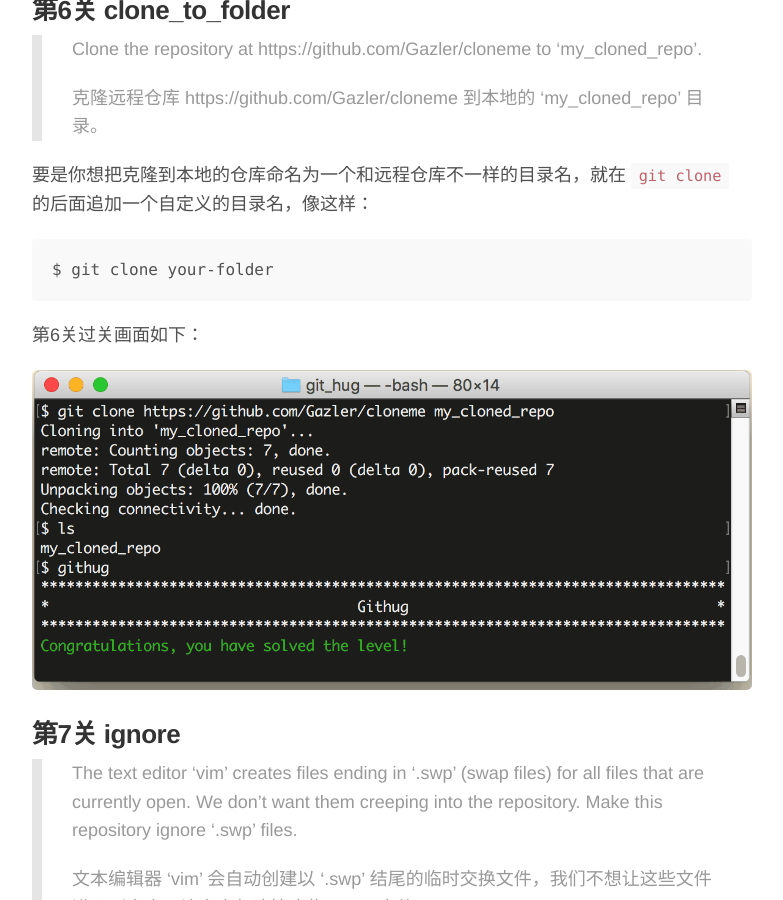
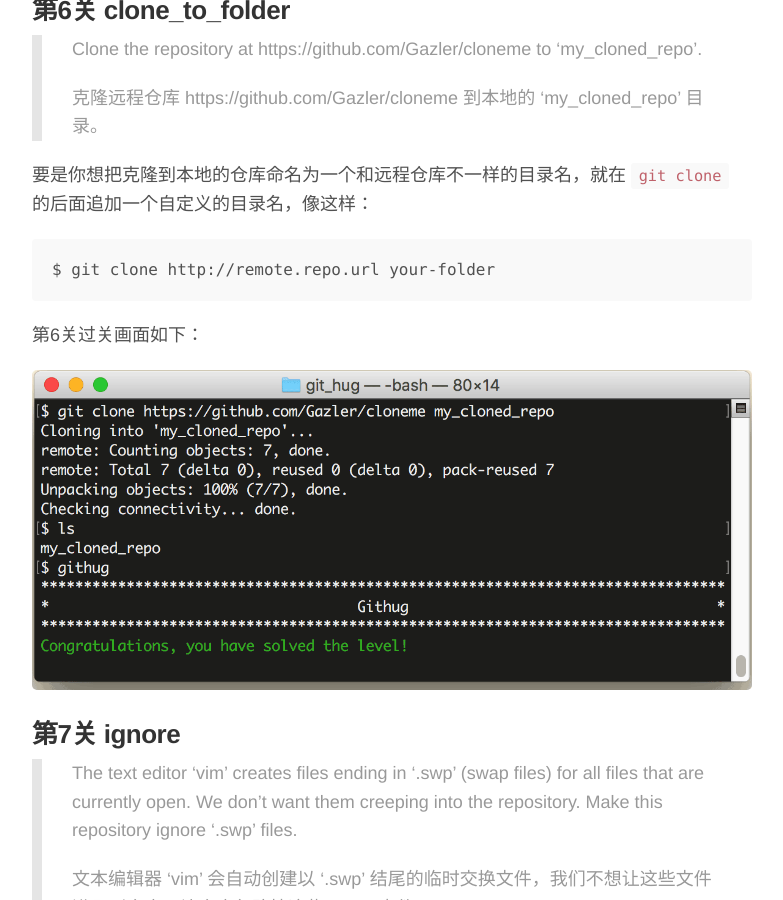
Before and after one commit to comehope/comehope.github.io, a Jekyll site: the page built from _posts/2016-11-22-learning-git-through-githug-part-1-level-1-to-10.md, in a window 1280 px wide and 900 px high, scrolled down 7041 px. Shown: the whole window, without its empty margins (248-1031 px from the left). Built offline with Jekyll 4.4.1, drawn with Linux system fonts in a browser that asks for light colours; some of the changed lines change nothing that is shown.

Commit message:
修改错别字

````diff
--- a/_posts/2016-11-22-learning-git-through-githug-part-1-level-1-to-10.md
+++ b/_posts/2016-11-22-learning-git-through-githug-part-1-level-1-to-10.md
@@ -34,7 +34,7 @@
 
 因为第1关还没过，所以用红字警告 "Sorry, this solution is not quite right!"（任务还没有完全解决呢），给出的提示是 "You can type 'git' in your shell to get a list of available git commands."（先用 'git' 命令列出常用命令看看吧）。
 
-### 第1关 hint
+### 第1关 init
 
 > A new directory, ‘git_hug’, has been created; initialize an empty repository in it.
 >
@@ -157,7 +157,7 @@
 要是你想把克隆到本地的仓库命名为一个和远程仓库不一样的目录名，就在 `git clone` 的后面追加一个自定义的目录名，像这样：
 
 ```
-$ git clone your-folder
+$ git clone http://remote.repo.url your-folder
 ```
 
 第6关过关画面如下：
````
